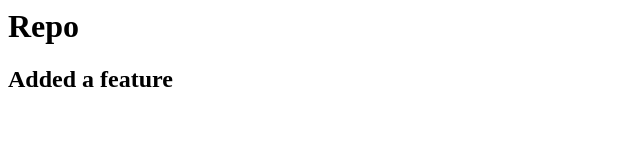
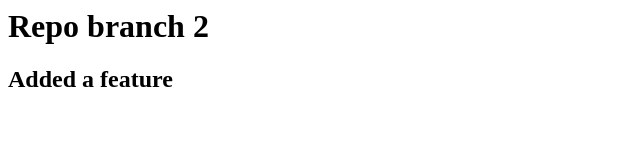
Before and after one commit to ABSOLUTE-NOTHING/ABSOLUTE-NOTHING, a plain HTML site: page index.html in a window 1280 px wide. Shown: the whole page, without its empty margins (0-640 px from the left). Drawn offline with Linux system fonts and the light colour scheme.

Commit message:
updated the index.html

```diff
--- a/index.html
+++ b/index.html
@@ -1,2 +1,2 @@
-<h1>Repo</h1>
+<h1>Repo branch 2</h1>
 <h2>Added a feature</h2>
```
